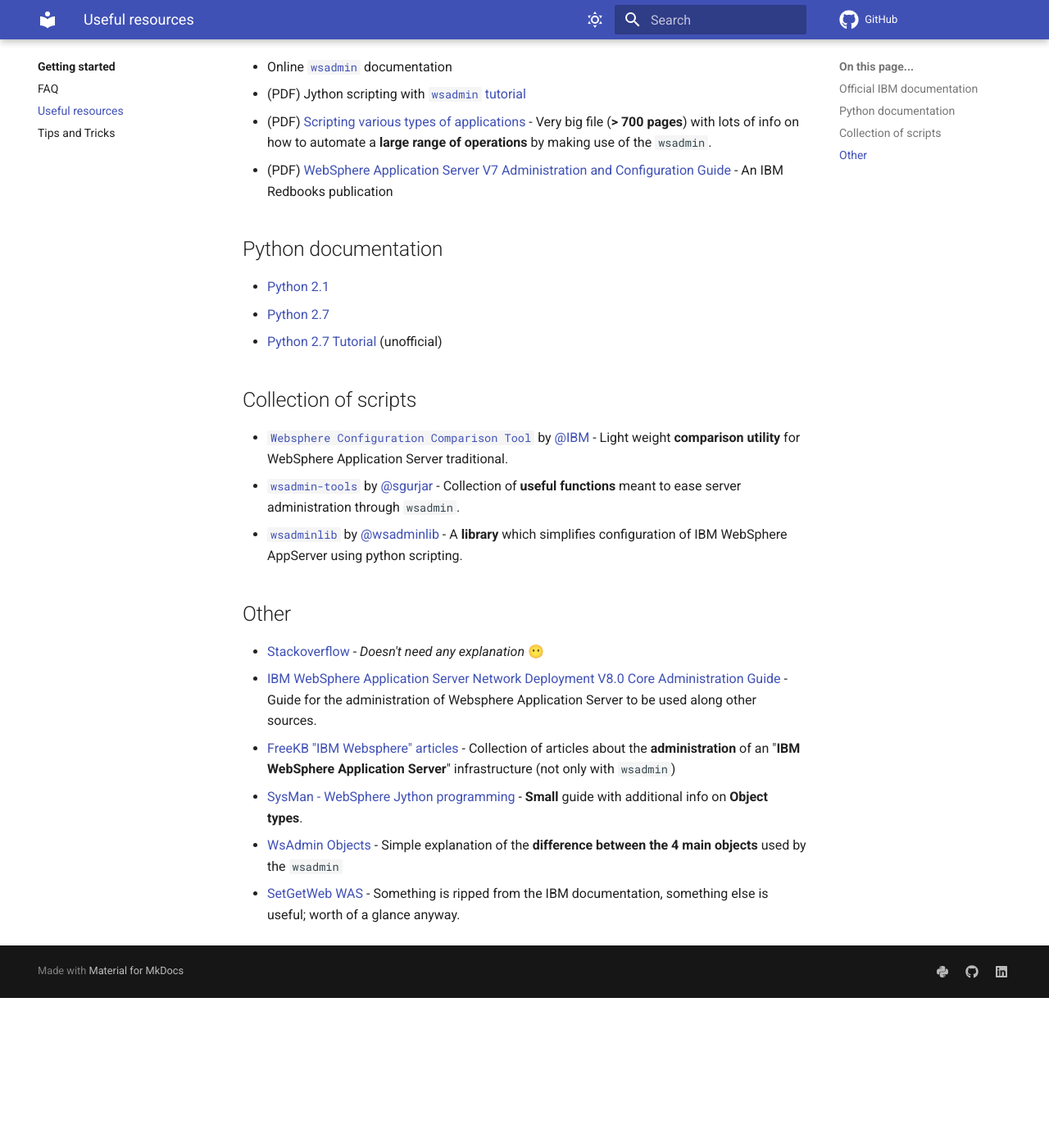
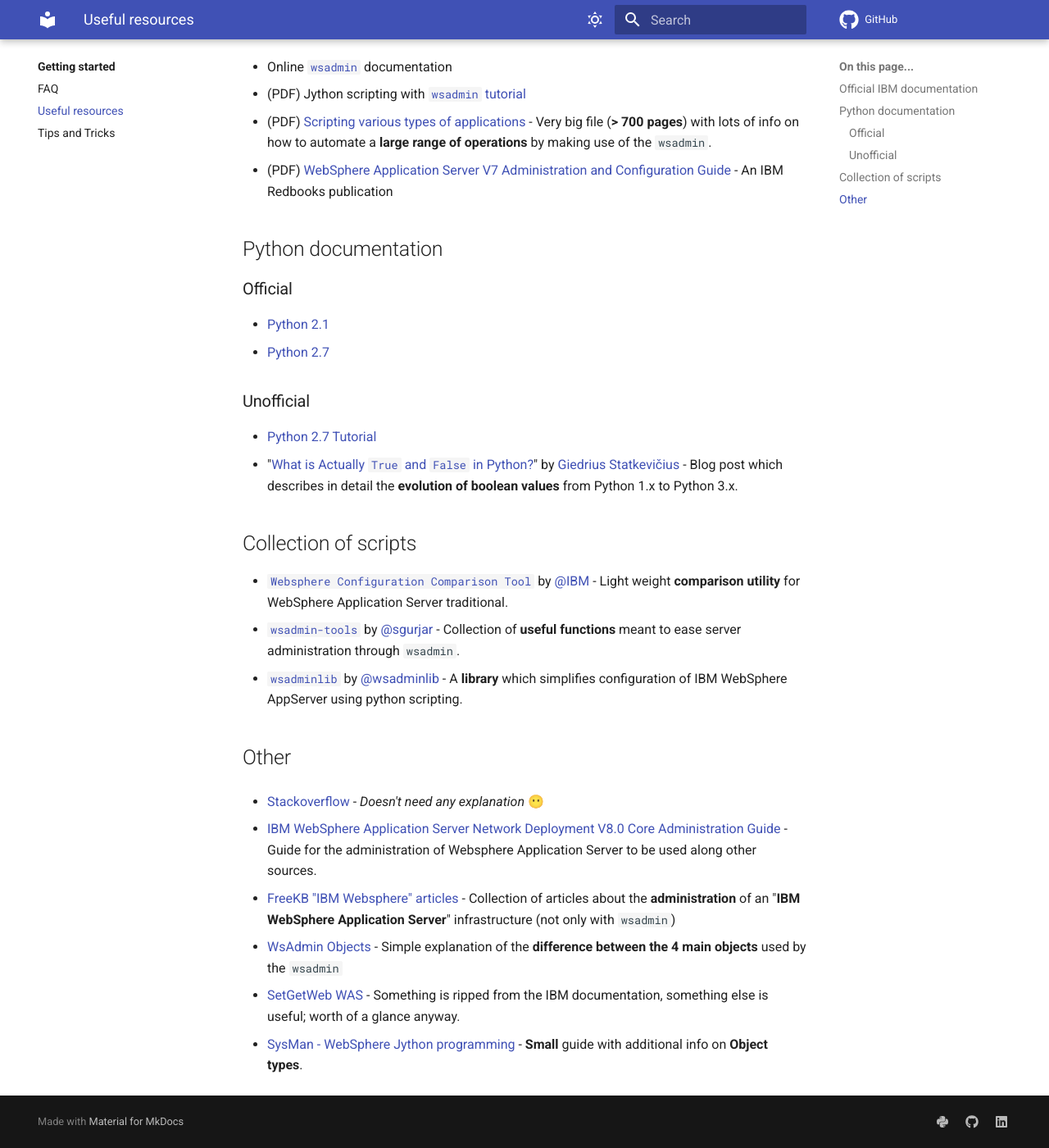
Before and after one commit to LukeSavefrogs/wsadmin-type-hints, an MkDocs documentation site: the page built from docs/getting_started/resources.md, in a window 1280 px wide and 1400 px high, scrolled down 210 px. Shown: the whole window at 82% size. Built offline with MkDocs 1.6.1 and Material for MkDocs 9.7.7, drawn with Linux system fonts in a browser that asks for light colours; comment, search, counter and statistics services are not loaded; before the commit the page ends 1427 px from its top, so only the background shows below that.

Commit message:
docs: Add resources

```diff
--- a/docs/getting_started/resources.md
+++ b/docs/getting_started/resources.md
@@ -7,10 +7,13 @@
 ](https://www.redbooks.ibm.com/abstracts/sg247615.html) - An IBM Redbooks publication
 
 ## Python documentation
+### Official
 - [Python 2.1](https://docs.python.org/release/2.1.1/){: target=_blank}
 - [Python 2.7](https://docs.python.org/release/2.7/){: target=_blank}
-- [Python 2.7 Tutorial](https://sites.pitt.edu/~naraehan/python2/){: target=_blank} (unofficial)
 
+### Unofficial
+- [Python 2.7 Tutorial](https://sites.pitt.edu/~naraehan/python2/){: target=_blank}
+- "[What is Actually `True` and `False` in Python?](https://giedrius.blog/2018/01/04/what-is-actually-true-and-false-in-python/){: target=_blank}" by [Giedrius Statkevičius](https://giedrius.blog/about-me/) - Blog post which describes in detail the **evolution of boolean values** from Python 1.x to Python 3.x.
 
 ## Collection of scripts
 - [`Websphere Configuration Comparison Tool`](https://github.com/IBM/websphere-cct){: target=_blank} by [@IBM](https://github.com/IBM){: target=_blank} - Light weight **comparison utility** for WebSphere Application Server traditional.
@@ -21,8 +24,9 @@
 
 ## Other
 - [Stackoverflow](https://stackoverflow.com/questions/tagged/wsadmin){: target=\_blank} - _Doesn't need any explanation_ 😶
+
 - [IBM WebSphere Application Server Network Deployment V8.0 Core Administration Guide](http://java.boot.by/ibm-317/){: target=_blank} - Guide for the administration of Websphere Application Server to be used along other sources.
 - [FreeKB "IBM Websphere" articles](http://www.freekb.net/Articles?tag=IBM%20WebSphere){: target=_blank} - Collection of articles about the **administration** of an "**IBM WebSphere Application Server**" infrastructure (not only with `wsadmin`)
-- [SysMan - WebSphere Jython programming](https://www.sysman.nl/WebSphereJython/){: target=_blank} - **Small** guide with additional info on **Object types**.
 - [WsAdmin Objects](https://wpcertification.blogspot.com/2009/08/wsadmin-objects.html){: target=_blank} - Simple explanation of the **difference between the 4 main objects** used by the `wsadmin`
 - [SetGetWeb WAS](https://setgetweb.com/p/WAS8/welc6topscripting.html){: target=_blank} - Something is ripped from the IBM documentation, something else is useful; worth of a glance anyway.
+- [SysMan - WebSphere Jython programming](https://www.sysman.nl/WebSphereJython/){: target=_blank} - **Small** guide with additional info on **Object types**.
```
